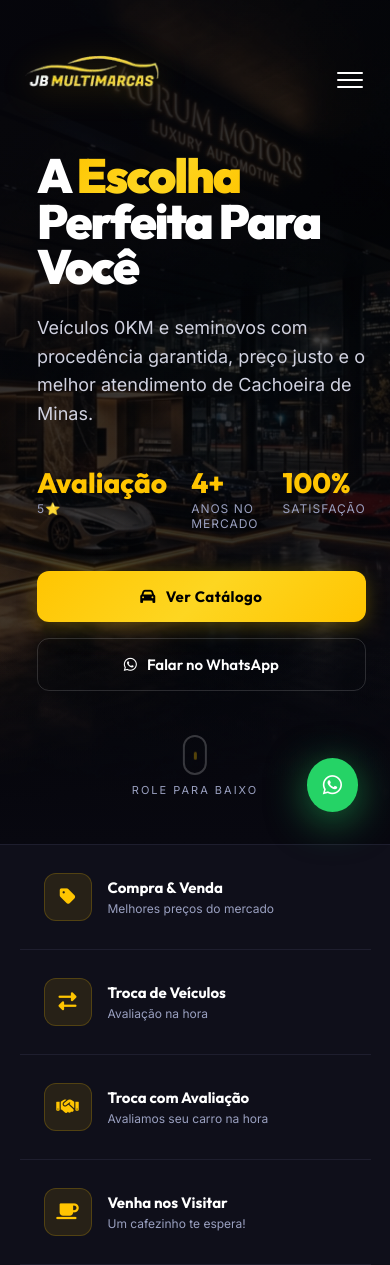
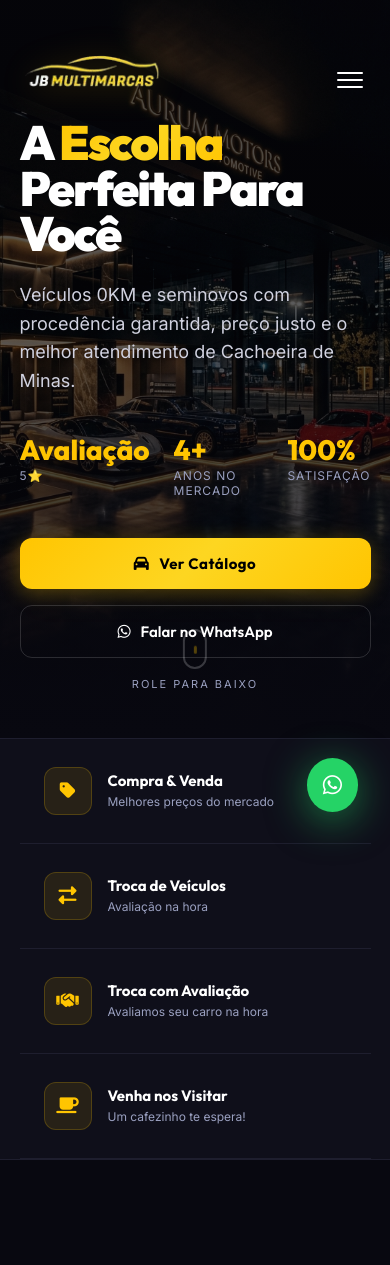
Before and after one commit to alexfloriano92/jb-multi-php, a PHP site: page / in a window 390 px wide. Shown: the top 1265 px of the page. Run offline with PHP 8.4, Linux system fonts and the light colour scheme.

Commit message:
Changes
Co-authored-by: alexfloriano92 <224812750+alexfloriano92@users.noreply.github.com>

```diff
--- a/site-locaweb/assets/css/style.css
+++ b/site-locaweb/assets/css/style.css
@@ -1894,6 +1894,27 @@ footer {
 @media (max-width: 768px) {
   section {
     padding: 70px 5%;
+  }
+
+  #hero {
+    min-height: 560px;
+    height: auto;
+    padding: 120px 0 80px;
+  }
+
+  .hero-bg {
+    background-position: 50% 65%;
+    background-size: cover;
+    filter: brightness(0.55) contrast(1.05);
+    animation: none;
+    transform: none;
+  }
+
+  .hero-overlay {
+    background: linear-gradient(180deg,
+        rgba(8, 8, 16, 0.55) 0%,
+        rgba(8, 8, 16, 0.35) 45%,
+        rgba(8, 8, 16, 0.85) 100%);
   }
 
   .nav-links {
```
Also changed, not shown: src/jb.css (+21 -0 lines).
